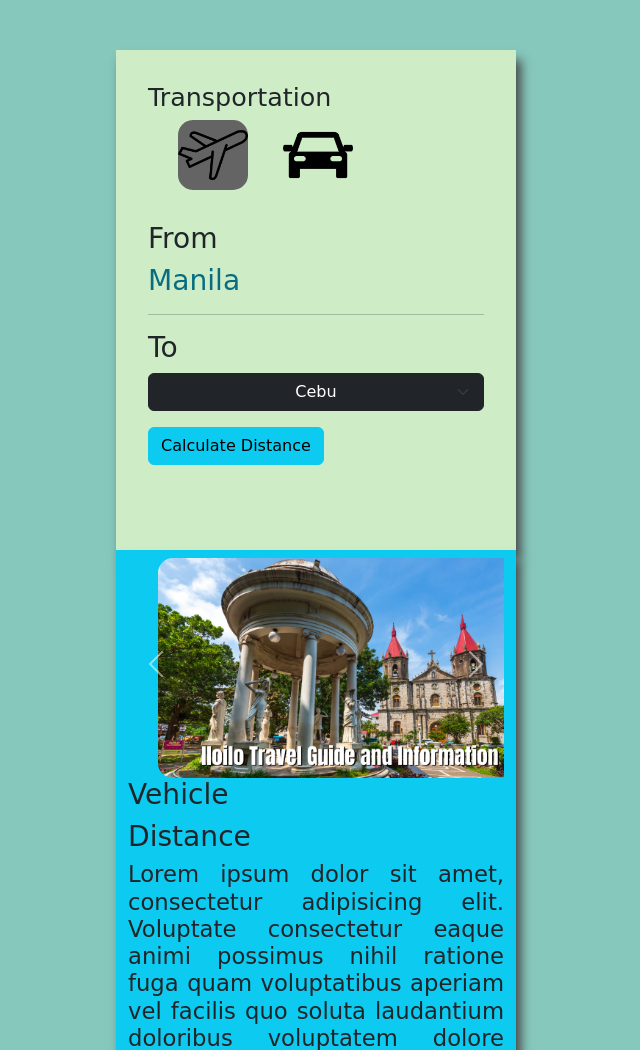
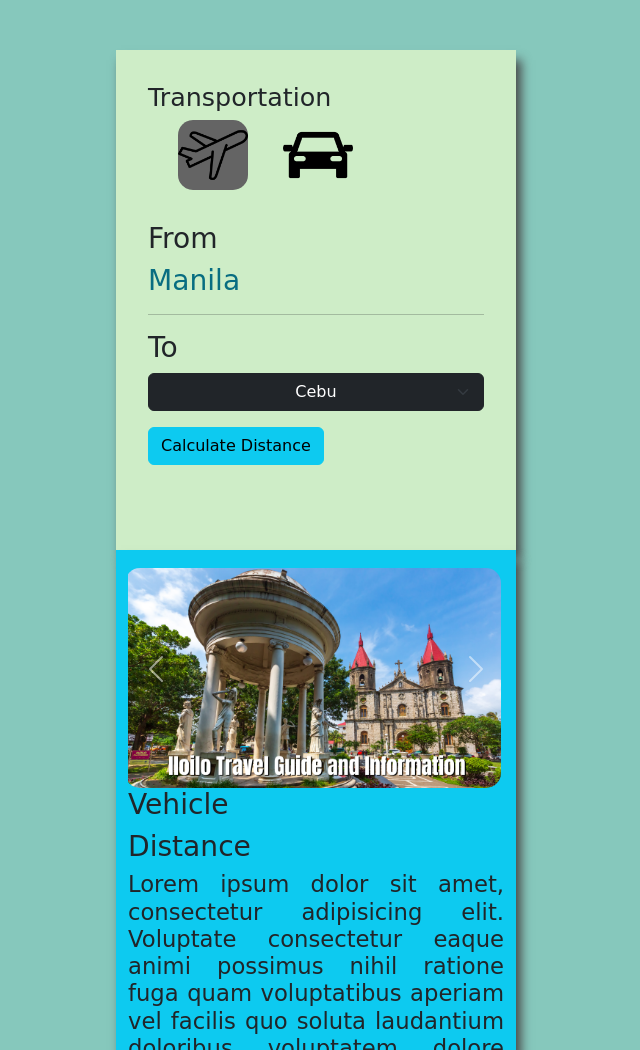
Before and after one commit to JonathanCastillonDelaPena/Philippine_Kilometer_Git_Hands_On_1-Group_Task, a website: page index.html in a window 768 px wide. Shown: the whole page, without its empty margins (68-708 px from the left). Drawn offline with Linux system fonts and the light colour scheme; a web font is replaced by a local one.

Commit message:
changed img(carousel) class names to destinations

```diff
--- a/css/mediaQueryTablet.css
+++ b/css/mediaQueryTablet.css
@@ -4,8 +4,15 @@
     .mainContainer{
       width: 400px;
       margin-top: 50px;
-
     }
   }
 
 /*for images*/
+
+@media (min-width:768px)and (max-width:834px){
+  .destinations{
+    margin-top: 10px;
+    margin-left: -3px;
+    width: 100%;
+  }
+}
```
